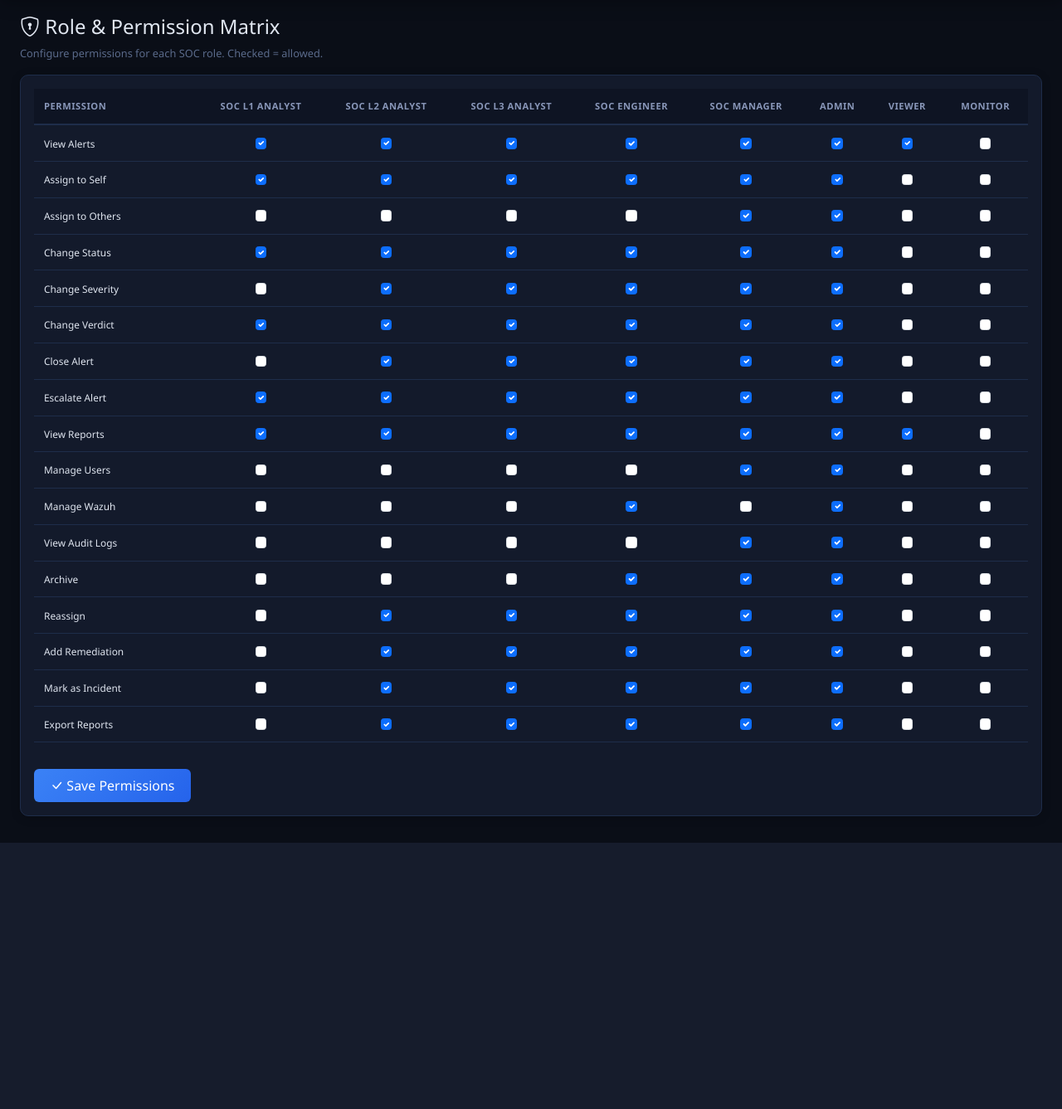
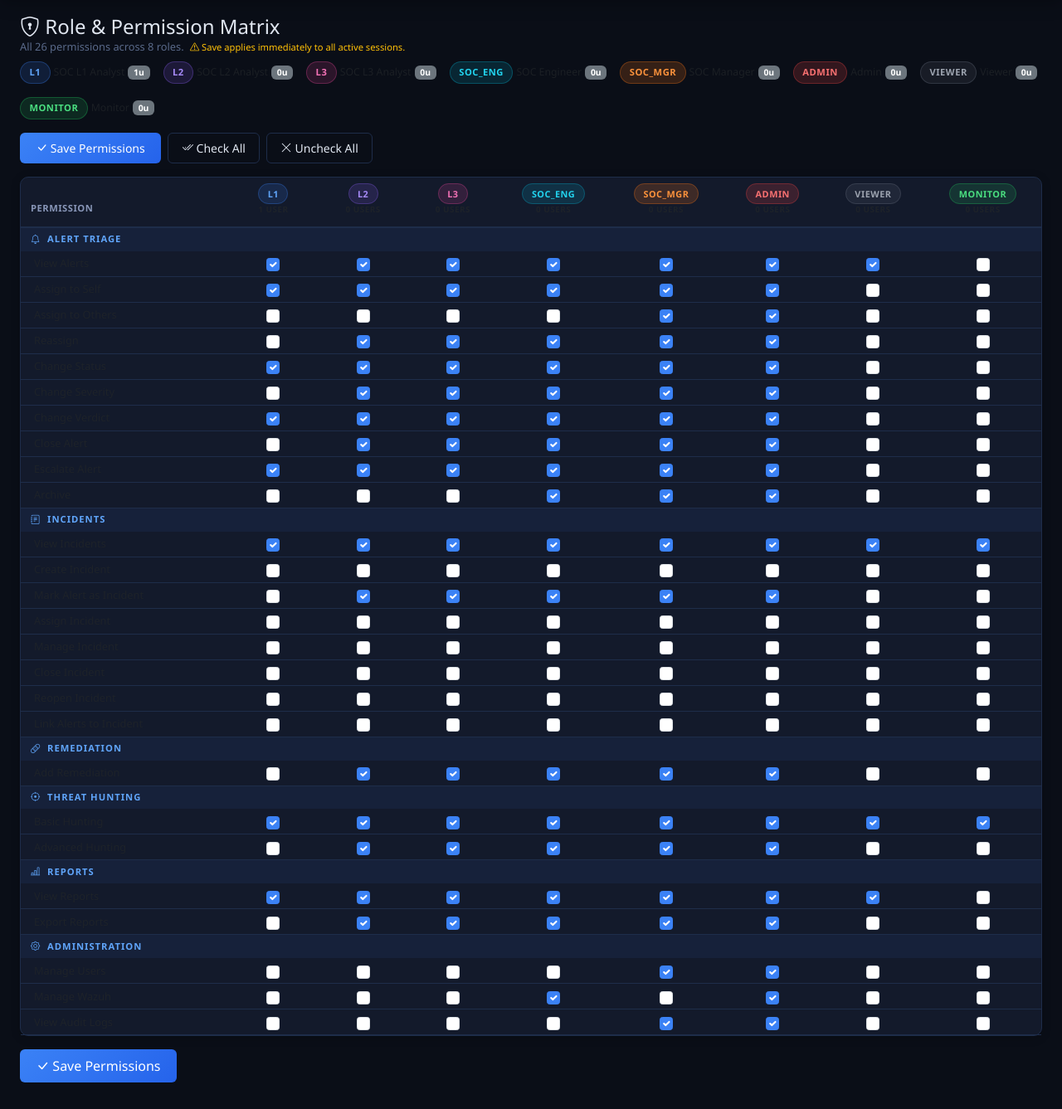
Before and after one commit to boniyeamincse/ariba_soc, a Django app: page /settings/roles/ in a window 1280 px wide. Shown: the part 74-1411 px from the top of the page at 83% size. Before the commit the page ends 1090 px from the top, so only its background shows below. Run offline with Django 4.2, Linux system fonts and the light colour scheme; the visitor is signed in with stand-in values (Sample User, id 1); data comes from the database, SQL or seed files in the repository; data that the repository does not hold is empty; some libraries are stand-ins or nearby versions.

Commit message:
Settings/Roles: fix missing perms, data-loss bug, grouped UI
BUG FIX: role_permission view was iterating ALL model fields on save,
including the 9 not rendered in the template. Any POST cleared them to False.
Fix: only update fields present in ALL_UI_FIELDS (rendered in matrix).

MISSING PERMS ADDED (9 new permissions now shown in matrix):
  - can_use_basic_hunting
  - can_use_advanced_hunting
  - can_view_incidents
  - can_create_incident
  - can_assign_incident
  - can_manage_incident
  - can_close_incident
  - can_reopen_incident
  - can_link_incident_alerts

Matrix now shows all 26 permissions (was 17).

GROUPED LAYOUT (6 categories):
  - Alert Triage (10 perms)
  - Incidents (8 perms)
  - Remediation (1 perm)
  - Threat Hunting (2 perms)
  - Reports (2 perms)
  - Administration (3 perms)

UI improvements:
  - Role column headers show badge + user count (e.g. L1 | 0 users)
  - Color-coded role badges (reuses role-badge-* CSS from S2)
  - Sticky thead so roles stay visible while scrolling
  - Check-all / Uncheck-all buttons
  - Save button both top and bottom

settings_extras.py:
  - Added dictvalue filter for dict[key] lookups in templates
  - Added pluralize filter

```diff
--- a/ariba_soc/settings_manager/templates/settings_manager/role_permission.html
+++ b/ariba_soc/settings_manager/templates/settings_manager/role_permission.html
@@ -3,47 +3,112 @@
 
 {% block settings_content %}
 <div class="container-fluid py-3">
-    <div class="d-flex justify-content-between align-items-center mb-2">
-        <h4 class="m-0"><i class="bi bi-shield-lock"></i> Role & Permission Matrix</h4>
+
+  {# ── Header ── #}
+  <div class="d-flex justify-content-between align-items-center mb-1 flex-wrap gap-2">
+    <div>
+      <h4 class="m-0"><i class="bi bi-shield-lock"></i> Role &amp; Permission Matrix</h4>
+      <p class="settings-page-desc mb-0">
+        All {{ all_ui_fields|length }} permissions across {{ role_choices|length }} roles.
+        <span class="text-warning small ms-1"><i class="bi bi-exclamation-triangle"></i> Save applies immediately to all active sessions.</span>
+      </p>
     </div>
-    <p class="settings-page-desc">Configure permissions for each SOC role. Checked = allowed.</p>
+  </div>
 
-    <div class="ariba-card p-3">
+  {# ── Legend ── #}
+  <div class="d-flex flex-wrap gap-3 mb-3 mt-2">
+    {% for rc, label in role_choices %}
+    <div class="d-flex align-items-center gap-1">
+      <span class="severity-badge role-badge-{{ rc|lower }}" style="font-size:0.7rem;">{{ rc }}</span>
+      <span class="text-muted small">{{ label }}</span>
+      <span class="badge bg-secondary" style="font-size:0.65rem;" title="{{ role_user_counts|dictvalue:rc }} users with this role">
+        {{ role_user_counts|dictvalue:rc }}u
+      </span>
+    </div>
+    {% endfor %}
+  </div>
+
   <form method="post">
     {% csrf_token %}
+    <div class="d-flex gap-2 mb-3">
+      <button type="submit" class="btn btn-ariba-primary btn-sm"><i class="bi bi-check-lg"></i> Save Permissions</button>
+      <button type="button" class="btn btn-ariba-outline btn-sm" onclick="setAll(true)"><i class="bi bi-check2-all"></i> Check All</button>
+      <button type="button" class="btn btn-ariba-outline btn-sm" onclick="setAll(false)"><i class="bi bi-x-lg"></i> Uncheck All</button>
+    </div>
+
+    <div class="ariba-card p-0">
       <div class="table-responsive">
-                <table class="table ariba-table">
-                    <thead>
+        <table class="table ariba-table mb-0" id="permMatrix">
+          <thead class="sticky-top" style="z-index:2;">
             <tr>
-                            <th style="min-width:160px">Permission</th>
-                            {% for rc in role_choices %}
-                            <th class="text-center">{{ rc.1 }}</th>
+              <th style="min-width:185px; background:var(--ariba-card-bg);">Permission</th>
+              {% for rc, label in role_choices %}
+              <th class="text-center" style="min-width:80px; background:var(--ariba-card-bg);">
+                <span class="severity-badge role-badge-{{ rc|lower }}" style="font-size:0.68rem;">{{ rc }}</span>
+                <div class="text-muted" style="font-size:0.62rem; margin-top:2px;">{{ role_user_counts|dictvalue:rc }} user{{ role_user_counts|dictvalue:rc|pluralize }}</div>
+              </th>
               {% endfor %}
             </tr>
           </thead>
           <tbody>
-                        {% for perm_display, perm_field in permissions %}
-                        <tr>
-                            <td><small>{{ perm_display }}</small></td>
-                            {% for rc in role_choices %}
+            {% for group_name, perms in permission_groups %}
+            {# ── Category separator row ── #}
+            <tr class="perm-group-header">
+              <td colspan="{{ role_choices|length|add:1 }}"
+                  style="background:rgba(var(--ariba-accent-rgb,59,130,246),0.07); font-size:0.7rem; font-weight:700; text-transform:uppercase; letter-spacing:1px; color:var(--ariba-accent,#60a5fa); padding:0.35rem 0.75rem; border-bottom:1px solid var(--ariba-border);">
+                <i class="bi {% if group_name == 'Alert Triage' %}bi-bell
+                              {% elif group_name == 'Incidents' %}bi-journal-text
+                              {% elif group_name == 'Remediation' %}bi-bandaid
+                              {% elif group_name == 'Threat Hunting' %}bi-crosshair
+                              {% elif group_name == 'Reports' %}bi-bar-chart-line
+                              {% elif group_name == 'Administration' %}bi-gear
+                              {% else %}bi-dot{% endif %} me-1"></i>
+                {{ group_name }}
+              </td>
+            </tr>
+            {# ── Permission rows ── #}
+            {% for perm_display, perm_field in perms %}
+            <tr class="perm-row">
+              <td class="text-muted small ps-3" style="font-size:0.8rem;">{{ perm_display }}</td>
+              {% for rc, label in role_choices %}
               <td class="text-center">
-                                {% for r in roles %}
-                                {% if r.role == rc.0 %}
-                                <input type="checkbox" class="form-check-input" name="{{ r.role }}_{{ perm_field }}"
-                                       {% if r|attr:perm_field %}checked{% endif %}>
+                {% for rp in roles %}
+                {% if rp.role == rc %}
+                <input type="checkbox"
+                       class="form-check-input perm-cb"
+                       name="{{ rp.role }}_{{ perm_field }}"
+                       data-role="{{ rp.role }}"
+                       data-field="{{ perm_field }}"
+                       {% if rp|attr:perm_field %}checked{% endif %}
+                       title="{{ label }}: {{ perm_display }}">
                 {% endif %}
                 {% endfor %}
               </td>
               {% endfor %}
             </tr>
             {% endfor %}
+            {% endfor %}
           </tbody>
         </table>
       </div>
-            <div class="mt-3">
+    </div>
+
+    <div class="mt-3 d-flex gap-2">
       <button type="submit" class="btn btn-ariba-primary"><i class="bi bi-check-lg"></i> Save Permissions</button>
     </div>
   </form>
 </div>
-</div>
+
+<style>
+  .perm-row:hover td { background: rgba(255,255,255,0.03); }
+  .perm-row td { padding-top: 0.3rem; padding-bottom: 0.3rem; }
+  .perm-cb { cursor: pointer; width: 1rem; height: 1rem; }
+  .perm-cb:checked { background-color: var(--ariba-accent, #3b82f6); border-color: var(--ariba-accent, #3b82f6); }
+</style>
+
+<script>
+function setAll(state) {
+  document.querySelectorAll('.perm-cb').forEach(cb => cb.checked = state);
+}
+</script>
 {% endblock %}
--- a/ariba_soc/settings_manager/templatetags/settings_extras.py
+++ b/ariba_soc/settings_manager/templatetags/settings_extras.py
@@ -6,3 +6,20 @@ register = template.Library()
 @register.filter
 def attr(obj, name):
     return getattr(obj, name, False)
+
+
+@register.filter
+def dictvalue(d, key):
+    """Return d[key] safely — allows {{ my_dict|dictvalue:variable }} in templates."""
+    try:
+        return d[key]
+    except (KeyError, TypeError):
+        return 0
+
+
+@register.filter
+def pluralize(value, suffix='s'):
+    try:
+        return '' if int(value) == 1 else suffix
+    except (ValueError, TypeError):
+        return suffix
--- a/ariba_soc/settings_manager/views.py
+++ b/ariba_soc/settings_manager/views.py
@@ -296,37 +296,82 @@ def role_permission(request):
     if not _check_settings_access(request.user):
         messages.error(request, 'Access denied.')
         return redirect('alerts:table')
+
+    # All permissions shown in the matrix, grouped by category
+    PERMISSION_GROUPS = [
+        ('Alert Triage', [
+            ('View Alerts', 'can_view_alerts'),
+            ('Assign to Self', 'can_assign_self'),
+            ('Assign to Others', 'can_assign_others'),
+            ('Reassign', 'can_reassign'),
+            ('Change Status', 'can_change_status'),
+            ('Change Severity', 'can_change_severity'),
+            ('Change Verdict', 'can_change_verdict'),
+            ('Close Alert', 'can_close_alert'),
+            ('Escalate Alert', 'can_escalate_alert'),
+            ('Archive', 'can_archive'),
+        ]),
+        ('Incidents', [
+            ('View Incidents', 'can_view_incidents'),
+            ('Create Incident', 'can_create_incident'),
+            ('Mark Alert as Incident', 'can_mark_incident'),
+            ('Assign Incident', 'can_assign_incident'),
+            ('Manage Incident', 'can_manage_incident'),
+            ('Close Incident', 'can_close_incident'),
+            ('Reopen Incident', 'can_reopen_incident'),
+            ('Link Alerts to Incident', 'can_link_incident_alerts'),
+        ]),
+        ('Remediation', [
+            ('Add Remediation', 'can_add_remediation'),
+        ]),
+        ('Threat Hunting', [
+            ('Basic Hunting', 'can_use_basic_hunting'),
+            ('Advanced Hunting', 'can_use_advanced_hunting'),
+        ]),
+        ('Reports', [
+            ('View Reports', 'can_view_reports'),
+            ('Export Reports', 'can_export_reports'),
+        ]),
+        ('Administration', [
+            ('Manage Users', 'can_manage_users'),
+            ('Manage Wazuh', 'can_manage_wazuh'),
+            ('View Audit Logs', 'can_view_audit_logs'),
+        ]),
+    ]
+
+    # Flat list of all permission field names shown in the UI
+    ALL_UI_FIELDS = [pf for _, perms in PERMISSION_GROUPS for _, pf in perms]
+
     roles = RolePermission.objects.all()
+    role_map = {rp.role: rp for rp in roles}
+
     if request.method == 'POST':
         for role_choice, _ in ROLE_CHOICES:
-            rp, _ = RolePermission.objects.get_or_create(role=role_choice[0] if isinstance(role_choice, tuple) else role_choice)
-            for field in [f.name for f in RolePermission._meta.get_fields() if f.name.startswith('can_')]:
+            rc = role_choice if not isinstance(role_choice, tuple) else role_choice[0]
+            rp, _ = RolePermission.objects.get_or_create(role=rc)
+            # Only update the fields that are rendered in the UI — never touch hidden fields
+            for field in ALL_UI_FIELDS:
                 val = request.POST.get(f'{rp.role}_{field}') == 'on'
                 setattr(rp, field, val)
             rp.save()
         _log_setting_change(request.user, 'Updated role permissions', 'RolePermission', 0, '', 'Updated', request)
-        messages.success(request, 'Permissions updated.')
+        messages.success(request, 'Permissions saved.')
         return redirect('settings:role_permission')
-    PERMISSION_FIELDS = [
-        ('View Alerts', 'can_view_alerts'),
-        ('Assign to Self', 'can_assign_self'),
-        ('Assign to Others', 'can_assign_others'),
-        ('Change Status', 'can_change_status'),
-        ('Change Severity', 'can_change_severity'),
-        ('Change Verdict', 'can_change_verdict'),
-        ('Close Alert', 'can_close_alert'),
-        ('Escalate Alert', 'can_escalate_alert'),
-        ('View Reports', 'can_view_reports'),
-        ('Manage Users', 'can_manage_users'),
-        ('Manage Wazuh', 'can_manage_wazuh'),
-        ('View Audit Logs', 'can_view_audit_logs'),
-        ('Archive', 'can_archive'),
-        ('Reassign', 'can_reassign'),
-        ('Add Remediation', 'can_add_remediation'),
-        ('Mark as Incident', 'can_mark_incident'),
-        ('Export Reports', 'can_export_reports'),
-    ]
-    ctx = {'section': 'roles', 'roles': roles, 'role_choices': ROLE_CHOICES, 'permissions': PERMISSION_FIELDS}
+
+    # Count users per role for column header
+    role_user_counts = {}
+    for rc, label in ROLE_CHOICES:
+        role_user_counts[rc] = User.objects.filter(analyst_profile__role=rc).count()
+
+    ctx = {
+        'section': 'roles',
+        'roles': roles,
+        'role_map': role_map,
+        'role_choices': ROLE_CHOICES,
+        'permission_groups': PERMISSION_GROUPS,
+        'all_ui_fields': ALL_UI_FIELDS,
+        'role_user_counts': role_user_counts,
+    }
     return render(request, 'settings_manager/role_permission.html', ctx)
 
 def analyst_profile_list(request):
```
Lines whose indentation alone changed are shown as unchanged.
